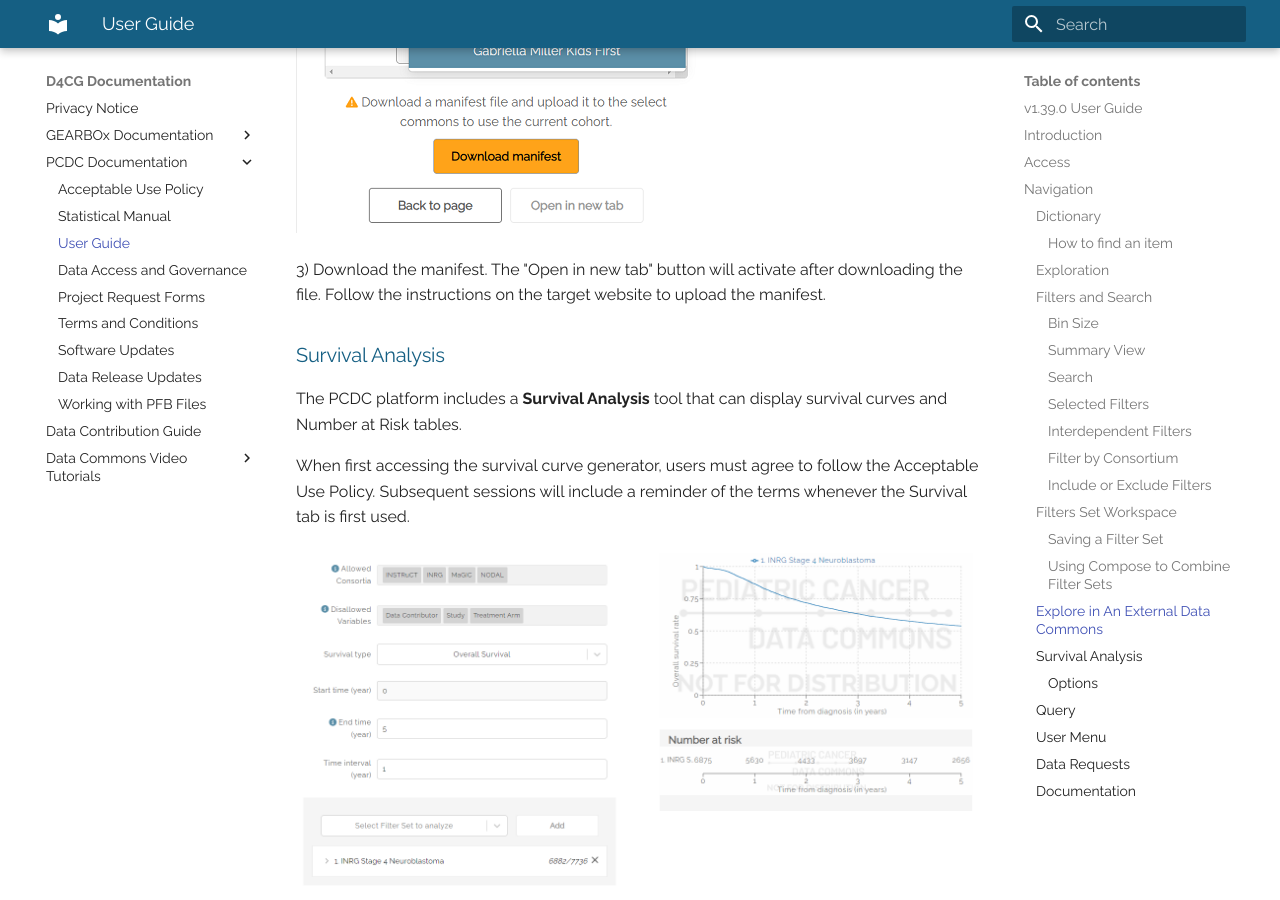
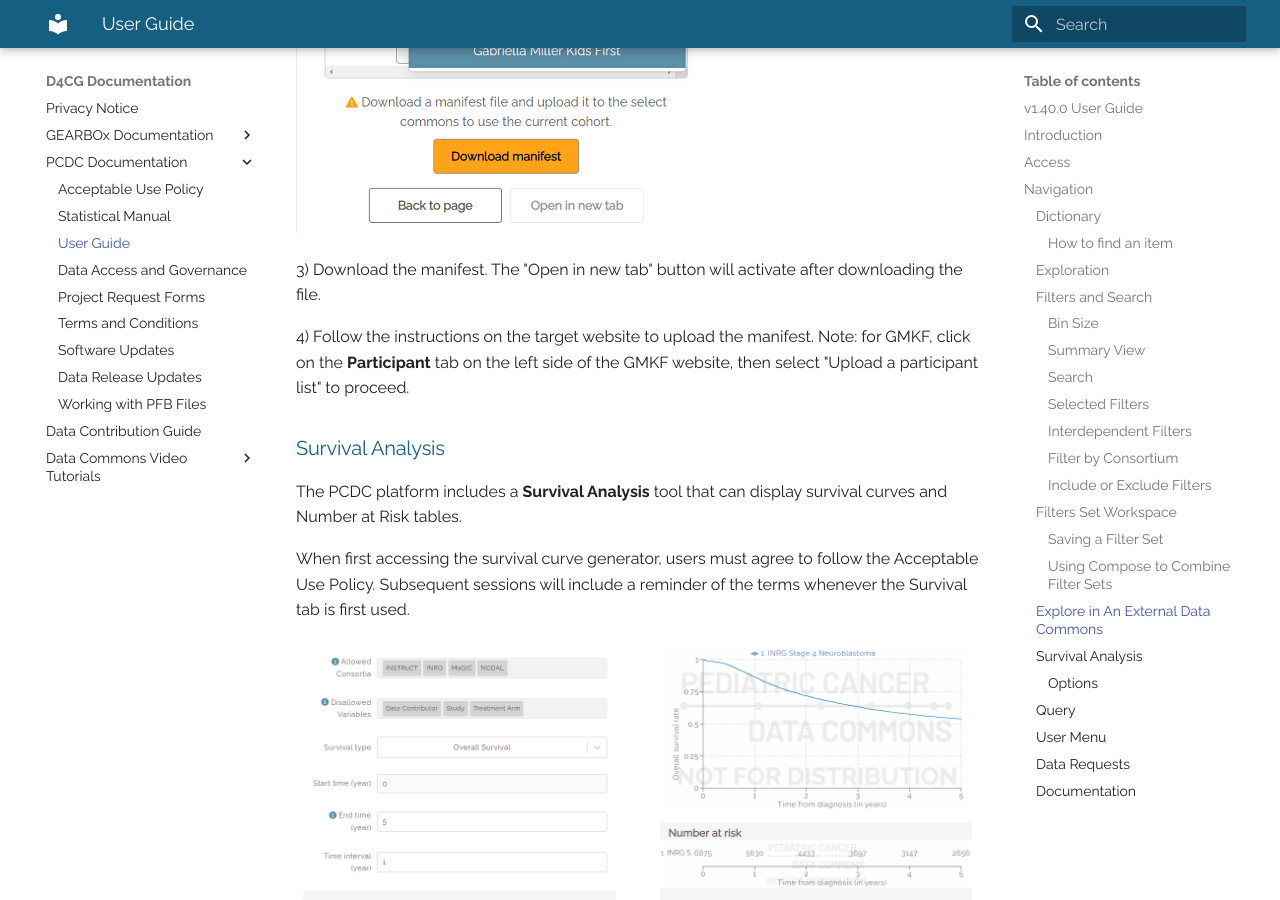
Before and after one commit to chicagopcdc/docs.pedscommons.org, an MkDocs documentation site: the page built from docs/DataPortalUserGuide.md, in a window 1280 px wide and 900 px high, scrolled down 18083 px. Built offline with MkDocs 1.6.1 and Material for MkDocs 9.7.7, drawn with Linux system fonts in a browser that asks for light colours; some of the changed text lies outside the part shown.

Commit message:
PCDC Release 1.40 documentation
Updated the User Guide to include more specific GMKF instructions for uploading a data file. Updated Data Release and Software Updates documents.

```diff
--- a/docs/DataPortalUserGuide.md
+++ b/docs/DataPortalUserGuide.md
@@ -1,7 +1,7 @@
 ![Logo](img/PcdcLogo.png)
 
 # Pediatric Cancer Data Commons<br> Data Portal User Guide
-###### v1.39.0 User Guide
+###### v1.40.0 User Guide
 ## Introduction
 
 The Pediatric Cancer Data Commons (PCDC) brings together clinical, genomic, and imaging data from institutions around the world that are working to transform pediatric cancer research and outcomes. Headquartered at the University of Chicago, the PCDC works with international leaders in pediatric cancers and the US National Cancer Institute to develop and apply uniform data standards, facilitating the collection, combination, and analysis of data from many different sources.
@@ -268,7 +268,9 @@ Some subjects within the PCDC can be further explored in external Data Commons'.
 
 ![Explore in](img/explore_in.png)
 
-3) Download the manifest. The "Open in new tab" button will activate after downloading the file. Follow the instructions on the target website to upload the manifest.
+3) Download the manifest. The "Open in new tab" button will activate after downloading the file.
+
+4) Follow the instructions on the target website to upload the manifest. Note: for GMKF, click on the **Participant** tab on the left side of the GMKF website, then select "Upload a participant list" to proceed.
 
 
 ### Survival Analysis
```
Also changed, not shown: docs/DataReleases.md (+1 -0 lines), docs/SoftwareUpdates.md (+1 -0 lines).
